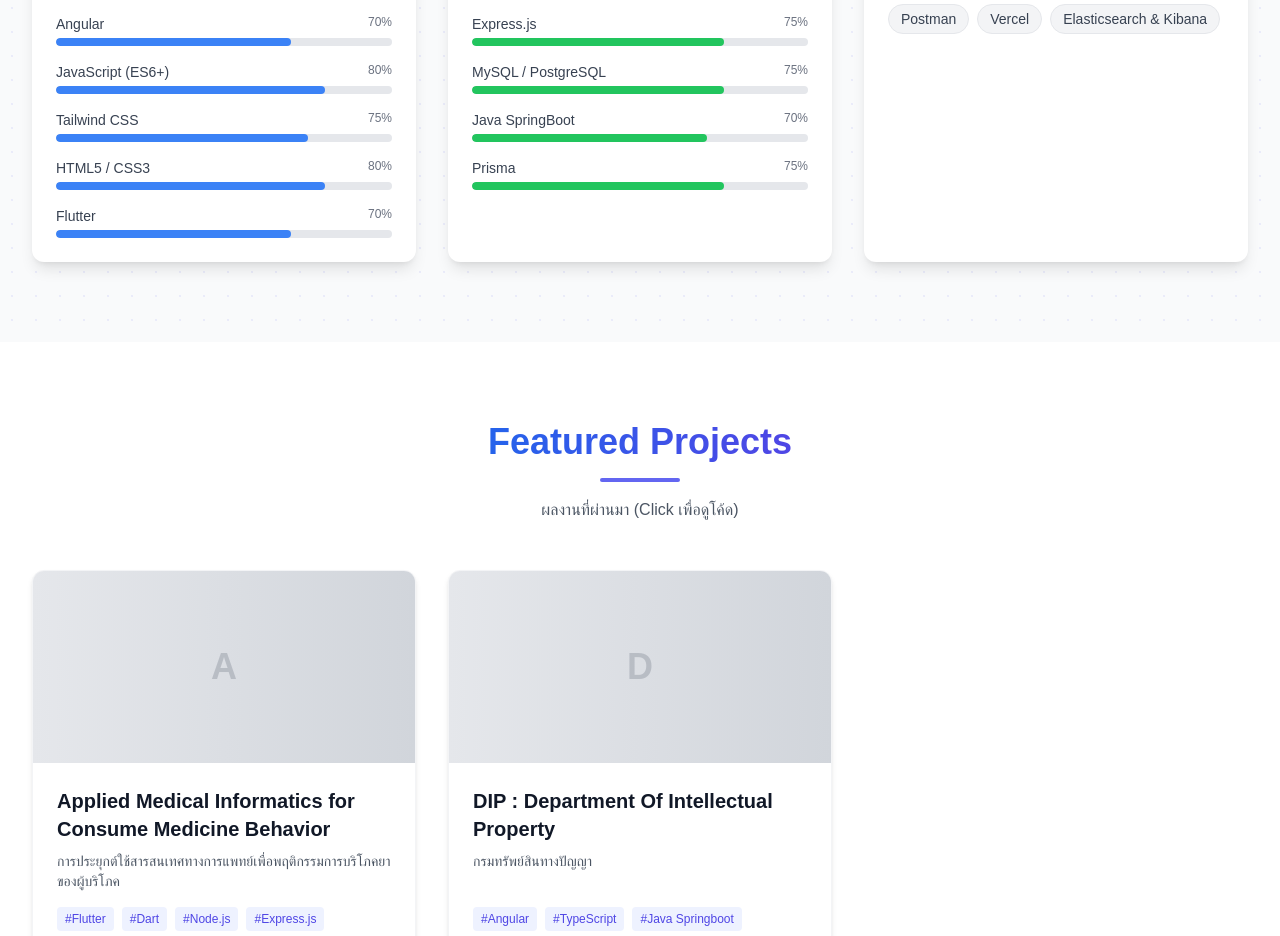
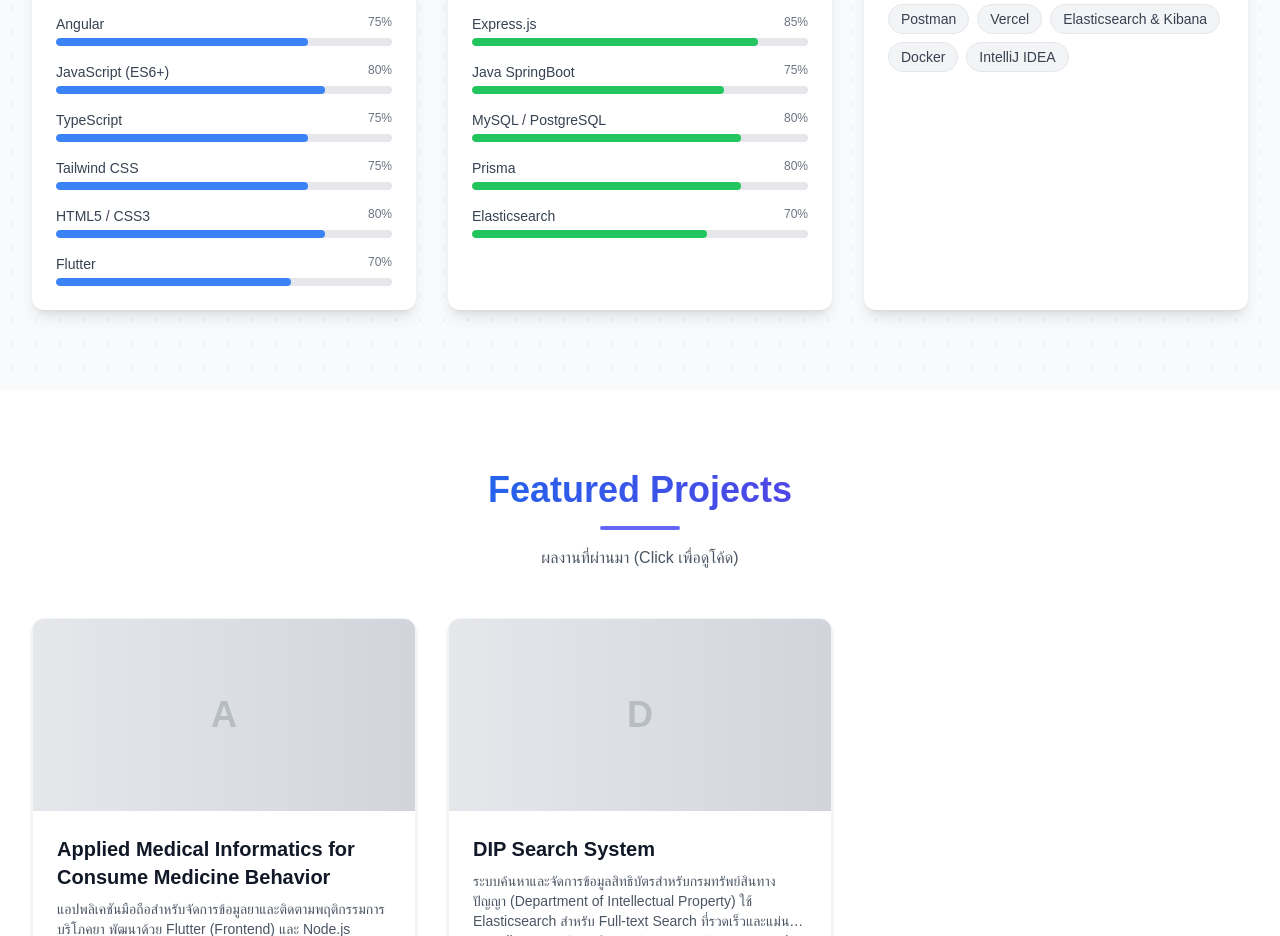
Before and after one commit to AT3rN4t1ve/My-Web-Resume, a React (Vite) app: page / in a window 1280 px wide. Shown: the part 1756-2692 px from the top of the page. Built offline with nearby package versions, Linux system fonts and the light colour scheme.

Commit message:
Merge Master First Time

```diff
--- a/src/Components/Contact.jsx
+++ b/src/Components/Contact.jsx
@@ -1,12 +1,11 @@
-import React, { useState, useRef } from 'react';
+import React, { useState } from 'react';
 import { motion } from 'framer-motion';
-import { Mail, MapPin, Github, Linkedin, Send } from 'lucide-react';
+import { Mail, Copy, Check, Send } from 'lucide-react'; // เช็คว่า import ครบ
 import { PORTFOLIO_DATA } from '../Data/portfolio';
 import SectionTitle from './SectionTitle';
 
 const Contact = () => {
   const [copied, setCopied] = useState(false);
-  const formRef = useRef();
 
   const handleCopyEmail = () => {
     navigator.clipboard.writeText(PORTFOLIO_DATA.personal.email);
@@ -14,74 +13,51 @@ const Contact = () => {
     setTimeout(() => setCopied(false), 2000);
   };
 
-  const handleSubmit = (e) => {
-    e.preventDefault();
-    alert("ขอบคุณที่ติดต่อ! นี่เป็นเพียงแบบฟอร์มจำลอง (UI Only)");
-    formRef.current.reset();
-  };
-
   return (
     <section id="contact" className="py-20 bg-white dark:bg-slate-900/50 transition-colors duration-300">
-      <div className="max-w-4xl mx-auto px-4 sm:px-6 lg:px-8">
+      <div className="max-w-4xl mx-auto px-4 sm:px-6 lg:px-8 text-center">
         <SectionTitle title="Get In Touch" subtitle="สนใจร่วมงานหรือมีคำถาม สอบถามได้เลยครับ" />
 
-        <div className="grid grid-cols-1 md:grid-cols-2 gap-12 bg-gray-50 dark:bg-slate-800 rounded-2xl overflow-hidden shadow-xl">
+        <motion.div
+          initial={{ opacity: 0, scale: 0.9 }}
+          whileInView={{ opacity: 1, scale: 1 }}
+          viewport={{ once: true }}
+          className="bg-gray-50 dark:bg-slate-800 p-8 rounded-2xl shadow-lg border border-gray-100 dark:border-slate-700 max-w-2xl mx-auto"
+        >
+          <Mail className="w-16 h-16 text-indigo-500 mx-auto mb-6" />
 
-          <div className="p-8 bg-indigo-600 text-white flex flex-col justify-between">
-            <div>
-              <h3 className="text-2xl font-bold mb-4">Contact Information</h3>
-              <p className="text-indigo-100 mb-8">
-                ผมกำลังมองหาโอกาสในการฝึกงาน หรือ Junior Position หากบริษัทของคุณกำลังมองหาคนที่พร้อมเรียนรู้ ติดต่อผมได้เลยครับ
-              </p>
+          <h3 className="text-2xl font-bold text-gray-900 dark:text-white mb-2">
+            พร้อมร่วมงานทันที!
+          </h3>
+          <p className="text-gray-600 dark:text-gray-400 mb-8">
+            หากคุณกำลังมองหา Developer ที่พร้อมเรียนรู้และเติบโต <br/>
+            สามารถส่งอีเมลหาผมได้โดยตรง หรือ Copy อีเมลไปได้เลยครับ
+          </p>
 
-              <div className="space-y-6">
-                <div className="flex items-center space-x-4">
-                  <Mail className="text-indigo-200" />
-                  <span className="break-all">{PORTFOLIO_DATA.personal.email}</span>
-                  <button
-                    onClick={handleCopyEmail}
-                    className="text-xs bg-indigo-500 hover:bg-indigo-400 px-2 py-1 rounded transition-colors shrink-0"
-                  >
-                    {copied ? "Copied!" : "Copy"}
-                  </button>
-                </div>
-                <div className="flex items-center space-x-4">
-                  <MapPin className="text-indigo-200" />
-                  <span>{PORTFOLIO_DATA.personal.location}</span>
-                </div>
-              </div>
-            </div>
+          <div className="flex flex-col sm:flex-row items-center justify-center gap-4">
+            {/* ปุ่มกดแล้วเด้งไปหน้าส่งเมล (mailto) */}
+            <a
+              href={`mailto:${PORTFOLIO_DATA.personal.email}`}
+              className="flex items-center px-6 py-3 bg-indigo-600 hover:bg-indigo-700 text-white rounded-full font-medium transition-colors w-full sm:w-auto justify-center"
+            >
+              <Send size={20} className="mr-2" />
+              ส่งอีเมลหาผม
+            </a>
 
-            <div className="mt-12 flex space-x-4">
-              <a href={PORTFOLIO_DATA.personal.github} target="_blank" rel="noreferrer" className="p-2 bg-indigo-500 rounded-full hover:bg-indigo-400 transition-colors">
-                <Github size={20} />
-              </a>
-              <a href={PORTFOLIO_DATA.personal.linkedin} target="_blank" rel="noreferrer" className="p-2 bg-indigo-500 rounded-full hover:bg-indigo-400 transition-colors">
-                <Linkedin size={20} />
-              </a>
-            </div>
+            {/* ปุ่ม Copy Email */}
+            <button
+              onClick={handleCopyEmail}
+              className="flex items-center px-6 py-3 bg-white dark:bg-slate-700 border border-gray-200 dark:border-slate-600 hover:bg-gray-50 dark:hover:bg-slate-600 text-gray-700 dark:text-white rounded-full font-medium transition-colors w-full sm:w-auto justify-center"
+            >
+              {copied ? <Check size={20} className="mr-2 text-green-500" /> : <Copy size={20} className="mr-2" />}
+              {copied ? 'คัดลอกเรียบร้อย' : 'Copy Email'}
+            </button>
           </div>
 
-          <div className="p-8">
-            <form ref={formRef} onSubmit={handleSubmit} className="space-y-6">
-              <div>
-                <label htmlFor="name" className="block text-sm font-medium text-gray-700 dark:text-gray-300 mb-1">Name</label>
-                <input required type="text" id="name" className="w-full px-4 py-2 rounded-md border border-gray-300 dark:border-slate-600 bg-white dark:bg-slate-700 text-gray-900 dark:text-white focus:ring-2 focus:ring-indigo-500 focus:border-transparent outline-none transition-all" placeholder="John Doe" />
-              </div>
-              <div>
-                <label htmlFor="email" className="block text-sm font-medium text-gray-700 dark:text-gray-300 mb-1">Email</label>
-                <input required type="email" id="email" className="w-full px-4 py-2 rounded-md border border-gray-300 dark:border-slate-600 bg-white dark:bg-slate-700 text-gray-900 dark:text-white focus:ring-2 focus:ring-indigo-500 focus:border-transparent outline-none transition-all" placeholder="john@example.com" />
-              </div>
-              <div>
-                <label htmlFor="message" className="block text-sm font-medium text-gray-700 dark:text-gray-300 mb-1">Message</label>
-                <textarea required id="message" rows="4" className="w-full px-4 py-2 rounded-md border border-gray-300 dark:border-slate-600 bg-white dark:bg-slate-700 text-gray-900 dark:text-white focus:ring-2 focus:ring-indigo-500 focus:border-transparent outline-none transition-all" placeholder="Hello, I'd like to talk about..."></textarea>
-              </div>
-              <button type="submit" className="w-full flex justify-center items-center px-6 py-3 border border-transparent text-base font-medium rounded-md text-white bg-indigo-600 hover:bg-indigo-700 transition-all hover:shadow-lg">
-                Send Message <Send className="ml-2 h-4 w-4" />
-              </button>
-            </form>
+          <div className="mt-6 text-sm text-gray-500 dark:text-gray-400">
+            Email: {PORTFOLIO_DATA.personal.email}
           </div>
-        </div>
+        </motion.div>
       </div>
     </section>
   );
--- a/src/Components/Experience.jsx
+++ b/src/Components/Experience.jsx
@@ -1,6 +1,6 @@
 import React from 'react';
 import { motion } from 'framer-motion';
-import { Calendar } from 'lucide-react';
+import { Calendar, CheckCircle } from 'lucide-react';
 import { PORTFOLIO_DATA } from '../Data/portfolio';
 import SectionTitle from './SectionTitle';
 
@@ -8,7 +8,7 @@ const Experience = () => {
   return (
     <section id="experience" className="py-20 transition-colors duration-300">
        <div className="max-w-4xl mx-auto px-4 sm:px-6 lg:px-8">
-        <SectionTitle title="Experience" subtitle="ประสบการณ์ทำงานและกิจกรรม" />
+        <SectionTitle title="Experience" subtitle="ประสบการณ์ทำงานและการพัฒนาทักษะ" />
 
         <div className="space-y-12">
           {PORTFOLIO_DATA.experience.map((exp, index) => (
@@ -20,6 +20,7 @@ const Experience = () => {
               className="relative pl-8 md:pl-0"
             >
               <div className="md:flex items-start justify-between group">
+                {/* Left Column - Date, Role, Company */}
                 <div className="md:w-1/3 md:pr-8 md:text-right mb-2 md:mb-0">
                   <div className="flex items-center md:justify-end text-indigo-600 dark:text-indigo-400 font-bold">
                     <Calendar size={16} className="mr-2" />
@@ -29,14 +30,38 @@ const Experience = () => {
                   <p className="text-sm font-medium text-gray-500 dark:text-gray-400">{exp.company}</p>
                 </div>
 
+                {/* Center - Timeline Dot */}
                 <div className="hidden md:block w-4 h-4 rounded-full bg-indigo-600 border-4 border-white dark:border-slate-800 shadow absolute left-[33.33%] transform -translate-x-1/2 mt-1.5 z-10"></div>
 
                 {/* Vertical Line */}
                 <div className="hidden md:block absolute left-[33.33%] top-2 bottom-[-48px] w-0.5 bg-gray-200 dark:bg-slate-700 transform -translate-x-1/2 last:hidden"></div>
 
+                {/* Right Column - Description & Achievements */}
                 <div className="md:w-2/3 md:pl-8 border-l-2 border-gray-200 dark:border-slate-700 md:border-l-0 pl-4 md:pl-0 ml-[-2px] md:ml-0 pb-8 md:pb-0">
                   <div className="bg-white dark:bg-slate-900 p-6 rounded-lg shadow-sm border border-gray-100 dark:border-slate-700 hover:shadow-md transition-shadow">
-                     <p className="text-gray-600 dark:text-gray-300 mb-4">{exp.description}</p>
+                     <p className="text-gray-600 dark:text-gray-300 mb-4 leading-relaxed">
+                       {exp.description}
+                     </p>
+
+                     {/* Achievements Section - เพิ่มส่วนนี้ */}
+                     {exp.achievements && exp.achievements.length > 0 && (
+                       <div className="mb-4">
+                         <h5 className="text-sm font-semibold text-gray-700 dark:text-gray-300 mb-3 flex items-center">
+                           <CheckCircle size={16} className="mr-2 text-green-500" />
+                           Key Achievements:
+                         </h5>
+                         <ul className="space-y-2">
+                           {exp.achievements.map((achievement, idx) => (
+                             <li key={idx} className="text-sm text-gray-600 dark:text-gray-400 flex items-start">
+                               <span className="mr-2 mt-1">•</span>
+                               <span>{achievement}</span>
+                             </li>
+                           ))}
+                         </ul>
+                       </div>
+                     )}
+
+                     {/* Tags */}
                      <div className="flex flex-wrap gap-2">
                         {exp.tags.map(tag => (
                           <span key={tag} className="text-xs bg-gray-100 dark:bg-slate-800 text-gray-600 dark:text-gray-300 px-2 py-1 rounded-md">
--- a/src/Data/portfolio.js
+++ b/src/Data/portfolio.js
@@ -5,16 +5,17 @@ export const PORTFOLIO_DATA = {
     roles: ["Computer Science Student", "Frontend Developer", "Backend Developer", "Full Stack Developer"],
     email: "kh.callphet@gmail.com",
     github: "https://github.com/AT3rN4t1ve",
-    linkedin: "#",
+    linkedin: null, // ✅ แก้ไขใส่ลิงก์จริง หรือ null ถ้าไม่มี
     location: "Nakhonsawan, Thailand",
     about: "นักศึกษาชั้นปีที่ 4 สาขาวิทยาการคอมพิวเตอร์ มีความสนุกกับการเรียนรู้เทคโนโลยีใหม่ๆ และมุ่งมั่นที่จะพัฒนาตนเองในสายงาน Full-stack Development หรือตำแหน่งงานอื่นๆที่เกี่ยวข้องกับสายที่เรียนมา",
   },
+
   education: [
     {
       year: "2021 - ปัจจุบัน",
       degree: "วิทยาศาสตรบัณฑิต (วิทยาการคอมพิวเตอร์)",
       school: "มหาวิทยาลัยพะเยา",
-      details: "GPAX: 2.72 | กำลังศึกษาชั้นปีที่ 4"
+      details: "ชั้นปีที่ 4 | มุ่งเน้นการพัฒนา Full-stack Web Applications" // ✅ ลบ GPAX แล้วเน้น Skill
     },
     {
       year: "2018 - 2021",
@@ -22,39 +23,43 @@ export const PORTFOLIO_DATA = {
       school: "โรงเรียนโพฒิสารศึกษา"
     }
   ],
+
   experience: [
     {
       id: 1,
       role: "Full Stack Developer Intern",
       company: "Betime Solution",
-      period: "พ.ย. 2568 - ก.พ. 2569",
-      description: "พัฒนา Web Application ด้วย Angular ที่ใช้ในการออกแบบ UX/UI สำหรับผู้ใช้งาน และ Java Spring Boot ที่ใช้ในการจัดการฐานข้อมูลและนำมาควบคุม Elasticsearch & Kibana และรวมถึงการนำเอา Elasticsearch & Kibana มาใช้ในการทำ Search Engine",
-      tags: ["Angular", "Java SpringBoot", "Elasticsearch", "Kibana"]
-    },
-    {
-      id: 2,
-      role:" ",
-      company:" ",
-      period:" ",
-      description:" ",
-      tags: [""]
-    },
+      period: "พ.ย. 2568 - ก.พ. 2569 (กำลังฝึกงาน)",
+      description: "พัฒนา Enterprise Web Applications สำหรับหน่วยงานภาครัฐ โดยได้รับมอบหมายให้ทำงาน 2 โปรเจกต์หลัก ทั้งด้าน Frontend Development (Angular), Backend Development (Java Spring Boot) และการทำงานกับ Search Engine Technology (Elasticsearch & Kibana)",
+      achievements: [
+        "✅ พัฒนา Component Library และ Design System ด้วย Angular เพื่อใช้งานร่วมกันทั้งองค์กร",
+        "✅ สร้างระบบค้นหาสิทธิบัตรด้วย Elasticsearch สามารถค้นหาข้อมูลหลักหมื่นรายการได้ภายใน < 1 วินาที",
+        "✅ ออกแบบ Dashboard และ Data Visualization ด้วย Kibana สำหรับวิเคราะห์ข้อมูลแบบ Real-time",
+        "✅ พัฒนา REST APIs ด้วย Java Spring Boot เชื่อมต่อกับ Database และ Elasticsearch",
+        "✅ ทำงานร่วมกับทีมในการออกแบบ UX/UI ที่ตอบโจทย์ผู้ใช้งานจริง"
+      ],
+      tags: ["Angular", "TypeScript", "Java SpringBoot", "Elasticsearch", "Kibana","REST API", "Git"]
+    }
+    // ✅ ลบ experience ว่างออก และรวมเป็นอันเดียว
   ],
+
   skills: {
     frontend: [
       { name: "React.js", level: 85 },
-      { name: "Angular", level: 70 },
+      { name: "Angular", level: 75 },
       { name: "JavaScript (ES6+)", level: 80 },
+      { name: "TypeScript", level: 75 },
       { name: "Tailwind CSS", level: 75 },
       { name: "HTML5 / CSS3", level: 80 },
       { name: "Flutter", level: 70 },
     ],
     backend: [
-      { name: "Node.js", level: 75 },
-      { name: "Express.js", level: 75 },
-      { name: "MySQL / PostgreSQL", level: 75 },
-      { name: "Java SpringBoot", level: 70 },
-      { name: "Prisma", level: 75 },
+      { name: "Node.js", level:85 },
+      { name: "Express.js", level: 85 },
+      { name: "Java SpringBoot", level: 75 },
+      { name: "MySQL / PostgreSQL", level: 80 },
+      { name: "Prisma", level: 80 },
+      { name: "Elasticsearch", level: 70 },
     ],
     tools: [
       "Git / GitHub",
@@ -63,24 +68,41 @@ export const PORTFOLIO_DATA = {
       "Postman",
       "Vercel",
       "Elasticsearch & Kibana",
+      "Docker",
+      "IntelliJ IDEA",
     ]
   },
+
   projects: [
     {
       id: 1,
       title: "Applied Medical Informatics for Consume Medicine Behavior",
-      description: "การประยุกต์ใช้สารสนเทศทางการแพทย์เพื่อพฤติกรรมการบริโภคยาของผู้บริโภค",
+      description: "แอปพลิเคชันมือถือสำหรับจัดการข้อมูลยาและติดตามพฤติกรรมการบริโภคยา พัฒนาด้วย Flutter (Frontend) และ Node.js (Backend) มีระบบแจ้งเตือนเวลากินยา บันทึกประวัติการใช้ยา และค้นหาข้อมูลยา",
+      features: [
+        "💊 ระบบแจ้งเตือนเวลากินยาแบบ Local Notification",
+        "📝 บันทึกและติดตามประวัติการใช้ยา",
+        "🔍 ค้นหาข้อมูลยาและผลข้างเคียง",
+        "📊 Dashboard สรุปข้อมูลการใช้ยาแบบ Real-time"
+      ],
       tags: ["Flutter", "Dart", "Node.js", "Express.js", "Prisma", "MySQL"],
       github: "https://github.com/AT3rN4t1ve",
-      demo: "#",
+      demo: null, // ✅ ใส่ null ถ้ายังไม่ deploy หรือใส่ลิงก์จริง
     },
     {
       id: 2,
-      title: "DIP : Department Of Intellectual Property",
-      description: "กรมทรัพย์สินทางปัญญา",
-      tags: ["Angular", "TypeScript", "Java Springboot", "Elasticsearch & Kibana"],
-      github:"https://github.com/AT3rN4t1ve",
-      demo:"#",
+      title: "DIP Search System",
+      description: "ระบบค้นหาและจัดการข้อมูลสิทธิบัตรสำหรับกรมทรัพย์สินทางปัญญา (Department of Intellectual Property) ใช้ Elasticsearch สำหรับ Full-text Search ที่รวดเร็วและแม่นยำ และ Kibana สำหรับการวิเคราะห์และแสดงผลข้อมูลแบบ Real-time",
+      features: [
+        "🔍 Full-text Search ด้วย Elasticsearch - ค้นหาได้รวดเร็ว < 1 วินาที",
+        "📈 Real-time Data Visualization ด้วย Kibana",
+        "🎯 Advanced Filter และ Faceted Search",
+        "📋 Export ผลการค้นหาในรูปแบบต่างๆ",
+        "👥 Multi-user System พร้อม Role Management"
+      ],
+      tags: ["Angular", "TypeScript", "Java SpringBoot", "Elasticsearch", "Kibana", "PostgreSQL"],
+      github: "https://github.com/AT3rN4t1ve", // ✅ ถ้าเป็นงานบริษัทอาจใส่ null
+      demo: null, // ✅ งานบริษัทมักไม่มี public demo
+      isCompanyProject: true, // ✅ Flag บอกว่าเป็นงานบริษัท
     },
   ]
 };
```
